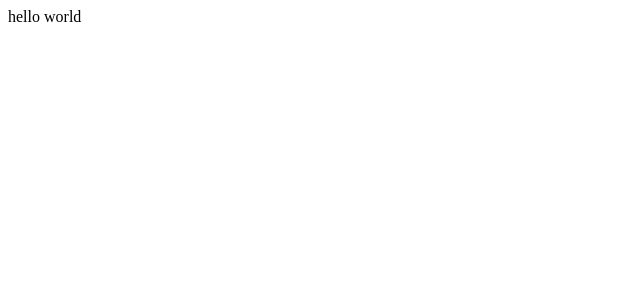
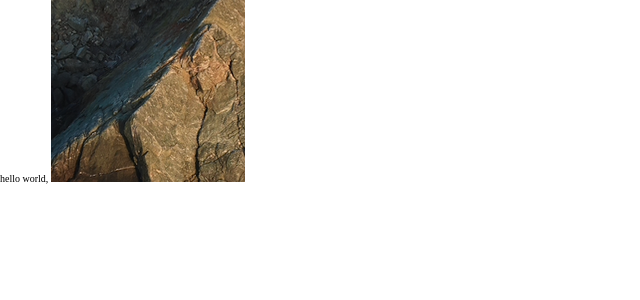
Before and after one commit to shitakemura/react-project-setting, a React app: page / in a window 1280 px wide. Shown: the top 300 px of the page, without its empty margins (0-640 px from the left). Built offline with nearby package versions, Linux system fonts and the light colour scheme.

Commit message:
introduce css-loader, style-loader, file-loader

```diff
--- a/package.json
+++ b/package.json
@@ -11,7 +11,10 @@
   "devDependencies": {
     "@types/react": "^16.9.49",
     "@types/react-dom": "^16.9.8",
+    "css-loader": "^4.3.0",
+    "file-loader": "^6.1.0",
     "html-webpack-plugin": "^4.4.1",
+    "style-loader": "^1.2.1",
     "ts-loader": "^8.0.3",
     "typescript": "^4.0.2",
     "webpack": "^4.44.1",
--- /dev/null
+++ b/src/import-file.d.ts
@@ -0,0 +1 @@
+declare module '*.png';
--- a/src/index.tsx
+++ b/src/index.tsx
@@ -1,4 +1,11 @@
 import * as React from 'react';
 import * as ReactDOM from 'react-dom';
+import Img from './example.png';
+import './reset.css';
 
-ReactDOM.render(<div>hello world</div>, document.getElementById('root'));
+ReactDOM.render(
+  <div>
+    hello world, <img src={Img}></img>
+  </div>,
+  document.getElementById('root')
+);
--- /dev/null
+++ b/src/reset.css
@@ -0,0 +1,15 @@
+*,
+*:after,
+*:before {
+  margin: 0;
+  padding: 0;
+  box-sizing: inherit;
+}
+
+html {
+  font-size: 62.5%;
+}
+
+body {
+  box-sizing: border-box;
+}
--- a/webpack.config.js
+++ b/webpack.config.js
@@ -18,6 +18,14 @@ module.exports = {
           },
         ],
       },
+      {
+        test: /\.(css)$/,
+        use: ['style-loader', 'css-loader'],
+      },
+      {
+        test: /\.(png)$/,
+        use: ['file-loader'],
+      },
     ],
   },
   plugins: [new HtmlWebpackPlugin({ template: './src/index.html' })],
```
Also changed, not shown: src/example.png (added), 1 other file (tests, documents, lock files or other folders).
